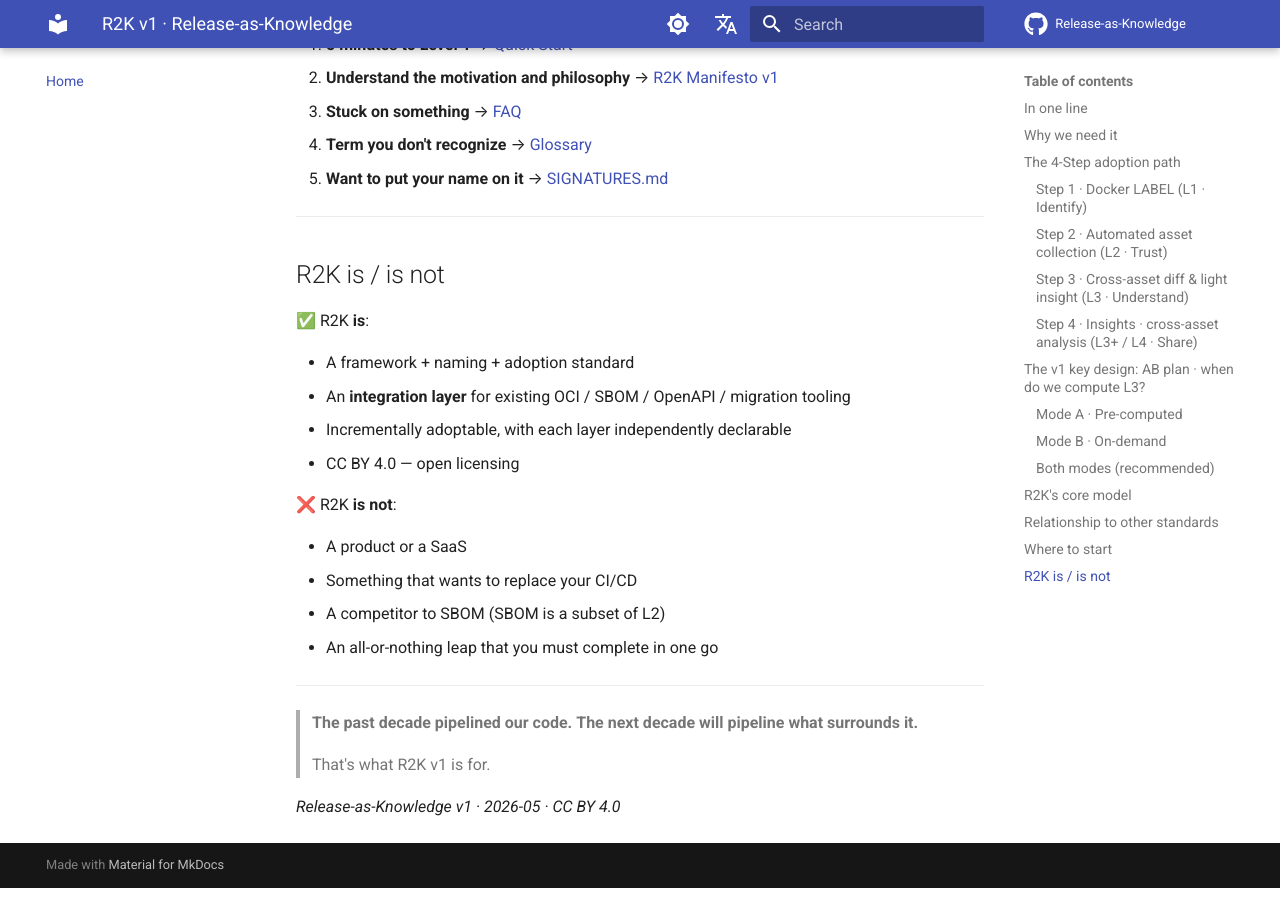
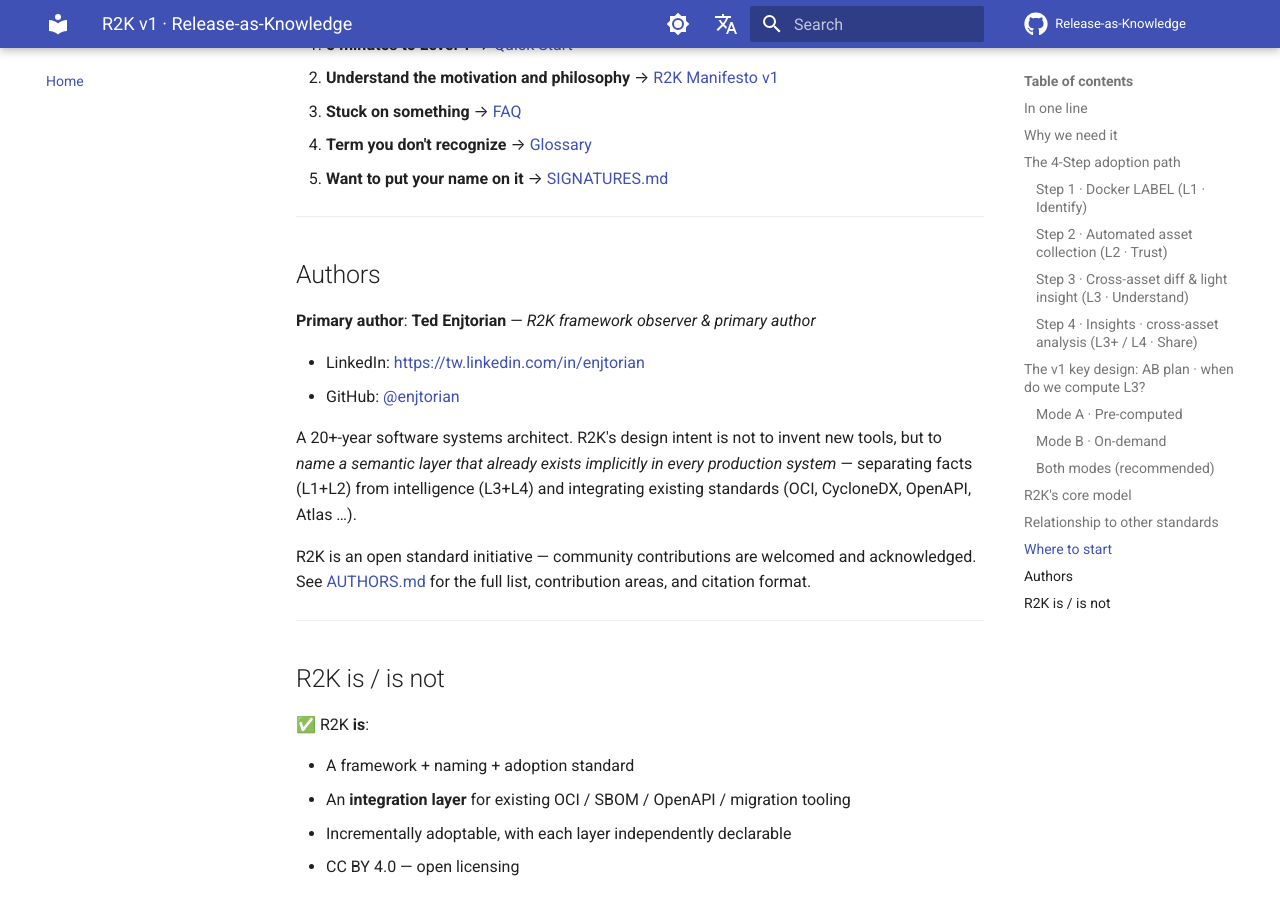
Before and after one commit to enjtorian/release-as-knowledge, an MkDocs documentation site: the page built from docs/index.md, in a window 1280 px wide and 900 px high, scrolled down 6317 px. Built offline with MkDocs 1.6.1 and Material for MkDocs 9.7.7, drawn with Linux system fonts in a browser that asks for light colours; comment, search, counter and statistics services are not loaded.

Commit message:
**主要作者**：**Ted Enjtorian** — *R2K 框架觀察者與主要作者* # AI Usage Policy · Release-as-Knowledge (R2K) # Release-as-Knowledge (R2K)

```diff
--- a/docs/index.md
+++ b/docs/index.md
@@ -234,6 +234,19 @@ L1 + L2 form the **fact layer** (in the image), L3 is the **computation layer**
 
 ---
 
+## Authors
+
+**Primary author**: **Ted Enjtorian** — *R2K framework observer & primary author*
+
+- LinkedIn: <https://tw.linkedin.com/in/enjtorian>
+- GitHub: [@enjtorian](https://github.com/enjtorian)
+
+A 20+-year software systems architect. R2K's design intent is not to invent new tools, but to *name a semantic layer that already exists implicitly in every production system* — separating facts (L1+L2) from intelligence (L3+L4) and integrating existing standards (OCI, CycloneDX, OpenAPI, Atlas …).
+
+R2K is an open standard initiative — community contributions are welcomed and acknowledged. See [AUTHORS.md](../AUTHORS.md) for the full list, contribution areas, and citation format.
+
+---
+
 ## R2K is / is not
 
 ✅ R2K **is**:
```
Also changed, not shown: README.md (+13 -0 lines), README.zh-tw.md (+13 -0 lines), docs/zh-tw/index.md (+13 -0 lines), site/ai.txt (added), site/en/index.html, site/index.html, site/llms.txt (added), site/sitemap.xml.
